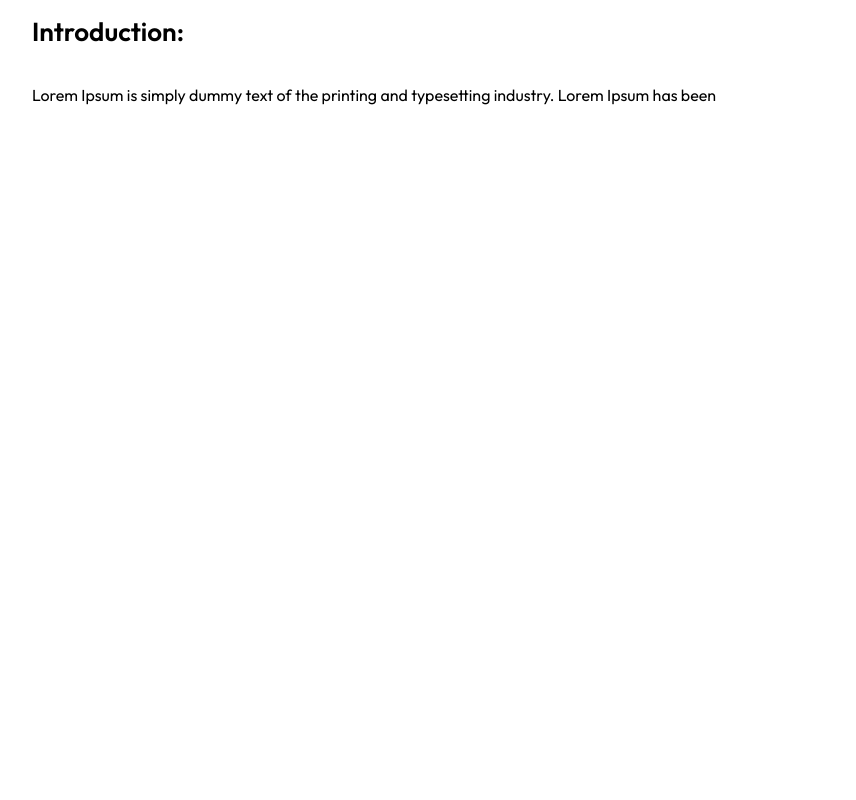
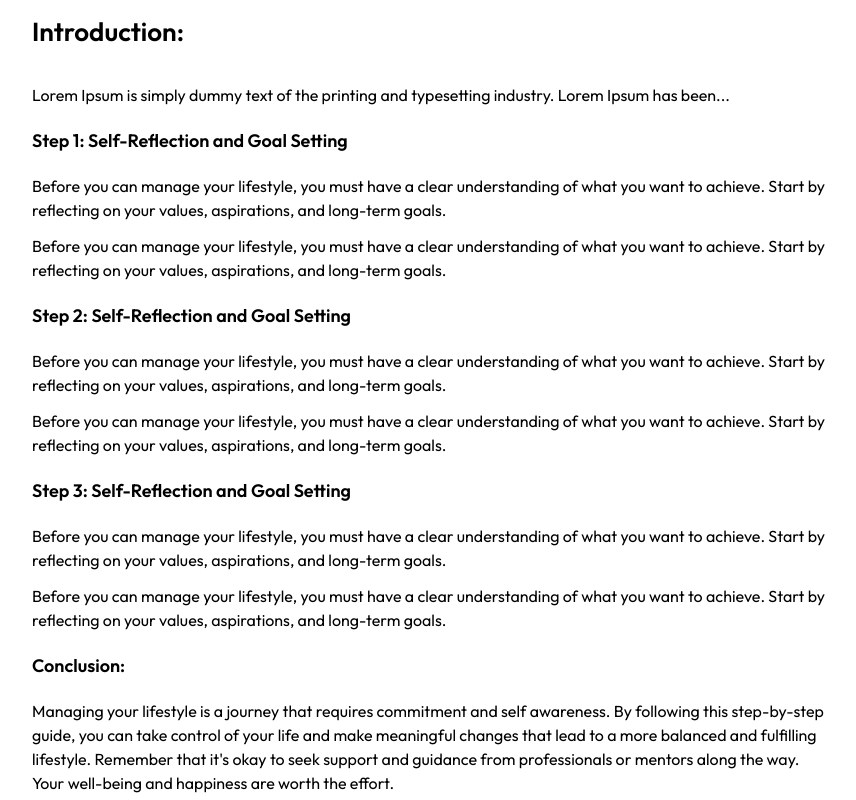
Before and after one commit to Xanderthe6th/blogg-app, a Next.js app: page /blogs/1 in a window 1280 px wide. Shown: the part 1420-2220 px from the top of the page, without its empty margins (208-1064 px from the left). Before the commit the page ends 1567 px from the top, so only its background shows below. Built offline with nearby package versions, Linux system fonts and the light colour scheme; no server answers.

Commit message:
frontend_done

```diff
--- a/app/Assets/assets.js
+++ b/app/Assets/assets.js
@@ -1,5 +1,5 @@
 import drawing_logo from "./drawing.png";
-import logo_light from "./writing.png"
+import logo_light from "./writing.png";
 import add from "./add.png";
 import email from "./email.png";
 import facebook from "./facebook.png";
@@ -43,7 +43,7 @@ export const blog_data = [
     id: 1,
     title: "A detailed step by step guide to manage your lifestyle",
     description:
-      "Lorem Ipsum is simply dummy text of the printing and typesetting industry. Lorem Ipsum has been",
+      "Lorem Ipsum is simply dummy text of the printing and typesetting industry. Lorem Ipsum has been...",
     image: istock_1,
     date: Date.now(),
     category: "Lifestyle",
@@ -54,7 +54,7 @@ export const blog_data = [
     id: 2,
     title: "How to create an effective startup roadmap or ideas",
     description:
-      "Lorem Ipsum is simply dummy text of the printing and typesetting industry. Lorem Ipsum has been",
+      "Lorem Ipsum is simply dummy text of the printing and typesetting industry. Lorem Ipsum has been...",
     image: istock_2,
     date: Date.now(),
     category: "Startup",
@@ -65,7 +65,7 @@ export const blog_data = [
     id: 3,
     title: "Learning new technology to boost your career in software",
     description:
-      "Lorem Ipsum is simply dummy text of the printing and typesetting industry. Lorem Ipsum has been",
+      "Lorem Ipsum is simply dummy text of the printing and typesetting industry. Lorem Ipsum has been...",
     image: istock_3,
     date: Date.now(),
     category: "Technology",
@@ -76,7 +76,7 @@ export const blog_data = [
     id: 4,
     title: "Tips for getting the most out of apps and software",
     description:
-      "Lorem Ipsum is simply dummy text of the printing and typesetting industry. Lorem Ipsum has been",
+      "Lorem Ipsum is simply dummy text of the printing and typesetting industry. Lorem Ipsum has been...",
     image: istock_4,
     date: Date.now(),
     category: "Technology",
@@ -87,7 +87,7 @@ export const blog_data = [
     id: 5,
     title: "Enhancing your skills and capturing memorable moments",
     description:
-      "Lorem Ipsum is simply dummy text of the printing and typesetting industry. Lorem Ipsum has been",
+      "Lorem Ipsum is simply dummy text of the printing and typesetting industry. Lorem Ipsum has been...",
     image: istock_5,
     date: Date.now(),
     category: "Lifestyle",
@@ -98,7 +98,7 @@ export const blog_data = [
     id: 6,
     title: "Maximising returns by minimizing resources in your startup",
     description:
-      "Lorem Ipsum is simply dummy text of the printing and typesetting industry. Lorem Ipsum has been",
+      "Lorem Ipsum is simply dummy text of the printing and typesetting industry. Lorem Ipsum has been...",
     image: istock_6,
     date: Date.now(),
     category: "Startup",
@@ -109,7 +109,7 @@ export const blog_data = [
     id: 7,
     title: "Technology for Career advancement in development",
     description:
-      "Lorem Ipsum is simply dummy text of the printing and typesetting industry. Lorem Ipsum has been",
+      "Lorem Ipsum is simply dummy text of the printing and typesetting industry. Lorem Ipsum has been...",
     image: istock_7,
     date: Date.now(),
     category: "Startup",
@@ -120,7 +120,7 @@ export const blog_data = [
     id: 8,
     title: "A comprehensive roadmap for lifestyle management",
     description:
-      "Lorem Ipsum is simply dummy text of the printing and typesetting industry. Lorem Ipsum has been",
+      "Lorem Ipsum is simply dummy text of the printing and typesetting industry. Lorem Ipsum has been...",
     image: istock_8,
     date: Date.now(),
     category: "Startup",
@@ -131,7 +131,7 @@ export const blog_data = [
     id: 9,
     title: "Achieving maximum returns with minimal resources",
     description:
-      "Lorem Ipsum is simply dummy text of the printing and typesetting industry. Lorem Ipsum has been",
+      "Lorem Ipsum is simply dummy text of the printing and typesetting industry. Lorem Ipsum has been...",
     image: istock_9,
     date: Date.now(),
     category: "Startup",
@@ -142,7 +142,7 @@ export const blog_data = [
     id: 10,
     title: "Maximising returns by minimizing resources in your startup",
     description:
-      "Lorem Ipsum is simply dummy text of the printing and typesetting industry. Lorem Ipsum has been",
+      "Lorem Ipsum is simply dummy text of the printing and typesetting industry. Lorem Ipsum has been...",
     image: istock_10,
     date: Date.now(),
     category: "Startup",
@@ -153,7 +153,7 @@ export const blog_data = [
     id: 11,
     title: "Unveiling the secrets of successful startups in technology",
     description:
-      "Lorem Ipsum is simply dummy text of the printing and typesetting industry. Lorem Ipsum has been",
+      "Lorem Ipsum is simply dummy text of the printing and typesetting industry. Lorem Ipsum has been...",
     image: istock_11,
     date: Date.now(),
     category: "Startup",
@@ -164,7 +164,7 @@ export const blog_data = [
     id: 12,
     title: "How to design an online Platform today",
     description:
-      "Lorem Ipsum is simply dummy text of the printing and typesetting industry. Lorem Ipsum has been",
+      "Lorem Ipsum is simply dummy text of the printing and typesetting industry. Lorem Ipsum has been...",
     image: istock_12,
     date: Date.now(),
     category: "Technology",
@@ -175,7 +175,7 @@ export const blog_data = [
     id: 13,
     title: "Maximising returns by minimizing resources in your startup",
     description:
-      "Lorem Ipsum is simply dummy text of the printing and typesetting industry. Lorem Ipsum has been",
+      "Lorem Ipsum is simply dummy text of the printing and typesetting industry. Lorem Ipsum has been...",
     image: istock_13,
     date: Date.now(),
     category: "Lifestyle",
@@ -186,7 +186,7 @@ export const blog_data = [
     id: 14,
     title: "Maximising returns by minimizing resources in your startup",
     description:
-      "Lorem Ipsum is simply dummy text of the printing and typesetting industry. Lorem Ipsum has been",
+      "Lorem Ipsum is simply dummy text of the printing and typesetting industry. Lorem Ipsum has been...",
     image: istock_14,
     date: Date.now(),
     category: "Lifestyle",
@@ -197,7 +197,7 @@ export const blog_data = [
     id: 15,
     title: "Maximising returns by minimizing resources in your startup",
     description:
-      "Lorem Ipsum is simply dummy text of the printing and typesetting industry. Lorem Ipsum has been",
+      "Lorem Ipsum is simply dummy text of the printing and typesetting industry. Lorem Ipsum has been...",
     image: istock_15,
     date: Date.now(),
     category: "Technology",
@@ -208,7 +208,7 @@ export const blog_data = [
     id: 16,
     title: "Shaping the future of startup ecosysytem in the world",
     description:
-      "Lorem Ipsum is simply dummy text of the printing and typesetting industry. Lorem Ipsum has been",
+      "Lorem Ipsum is simply dummy text of the printing and typesetting industry. Lorem Ipsum has been...",
     image: istock_16,
     date: Date.now(),
     category: "Startup",
--- a/app/Components/Top.jsx
+++ b/app/Components/Top.jsx
@@ -1,9 +1,12 @@
 import Image from "next/image"
 import { signIn } from "next-auth/react"
 import { assets } from "../Assets/assets"
+import Link from "next/link"
 export default function Top() {
     return <div className='flex justify-between items-center'>
+        <Link href="/">
         <Image src={assets.drawing_logo} width={62} height={50} alt='' className='w-[130px] sm:w-auto' />
+        </Link>
         <button onClick={signIn} className='flex items-center gap-2 font-medium py-1 px-3 sm:px-6 border border-solid border-black shadow-[-7px_7px_0px_#000000]'>Get Started <Image src={assets.arrow} alt='' width={40} /></button>
     </div>
 }
--- a/app/blogs/[id]/page.jsx
+++ b/app/blogs/[id]/page.jsx
@@ -1,5 +1,6 @@
 'use client'
 import { assets, blog_data } from '@/app/Assets/assets';
+import Footer from '@/app/Components/Footer';
 import Top from '@/app/Components/Top';
 import Image from 'next/image';
 import { React } from 'react';
@@ -45,7 +46,27 @@ const Page = ({ params }) => {
             <Image className="border-4 border-white" src={data.image} width={1280} height={720} alt="" />
             <h1 className="my-8 text-[26px] font-semibold">Introduction:</h1>
             <p>{data.description}</p>
+            <h3 className="my-5 text-[18px] font-semibold">Step 1: Self-Reflection and Goal Setting</h3>
+            <p className="my-3">Before you can manage your lifestyle, you must have a clear understanding of what you want to achieve. Start by reflecting on your values, aspirations, and long-term goals.</p>
+            <p className="my-3">Before you can manage your lifestyle, you must have a clear understanding of what you want to achieve. Start by reflecting on your values, aspirations, and long-term goals.</p>
+            <h3 className="my-5 text-[18px] font-semibold">Step 2: Self-Reflection and Goal Setting</h3>
+            <p className="my-3">Before you can manage your lifestyle, you must have a clear understanding of what you want to achieve. Start by reflecting on your values, aspirations, and long-term goals.</p>
+            <p className="my-3">Before you can manage your lifestyle, you must have a clear understanding of what you want to achieve. Start by reflecting on your values, aspirations, and long-term goals.</p>
+            <h3 className="my-5 text-[18px] font-semibold">Step 3: Self-Reflection and Goal Setting</h3>
+            <p className="my-3">Before you can manage your lifestyle, you must have a clear understanding of what you want to achieve. Start by reflecting on your values, aspirations, and long-term goals.</p>
+            <p className="my-3">Before you can manage your lifestyle, you must have a clear understanding of what you want to achieve. Start by reflecting on your values, aspirations, and long-term goals.</p>
+            <h3 className="my-5 text-[18px] font-semibold">Conclusion:</h3>
+            <p className="my-3">Managing your lifestyle is a journey that requires commitment and self awareness. By following this step-by-step guide, you can take control of your life and make meaningful changes that lead to a more balanced and fulfilling lifestyle. Remember that it&apos;s okay to seek support and guidance from professionals or mentors along the way. Your well-being and happiness are worth the effort.  </p>
+            <div className="mt-24 mb-19">
+                <p className="text-black font font-semibold  my-4">Share this article on social media </p>
+            </div>
+            <div className="flex">
+                <Image src={assets.facebook} width={40} alt="" />
+                <Image src={assets.twitter} width={40} alt="" />
+                <Image src={assets.social} width={40} alt="" />
+            </div>
         </div>
+        <Footer />
     </> : <>No item found</>
     )
 }
```
